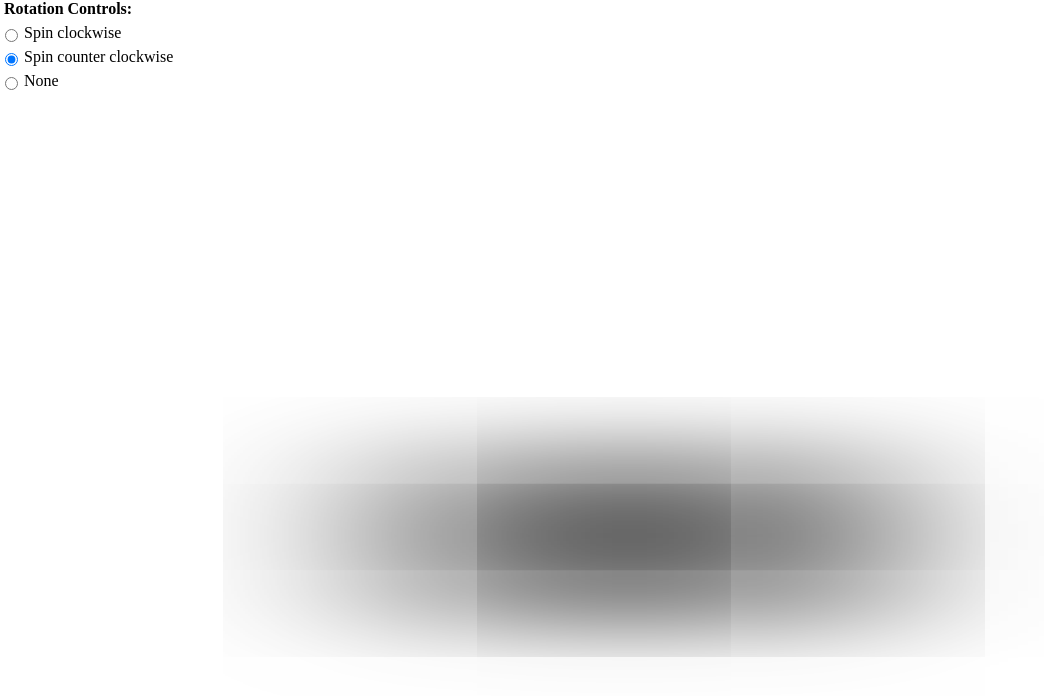
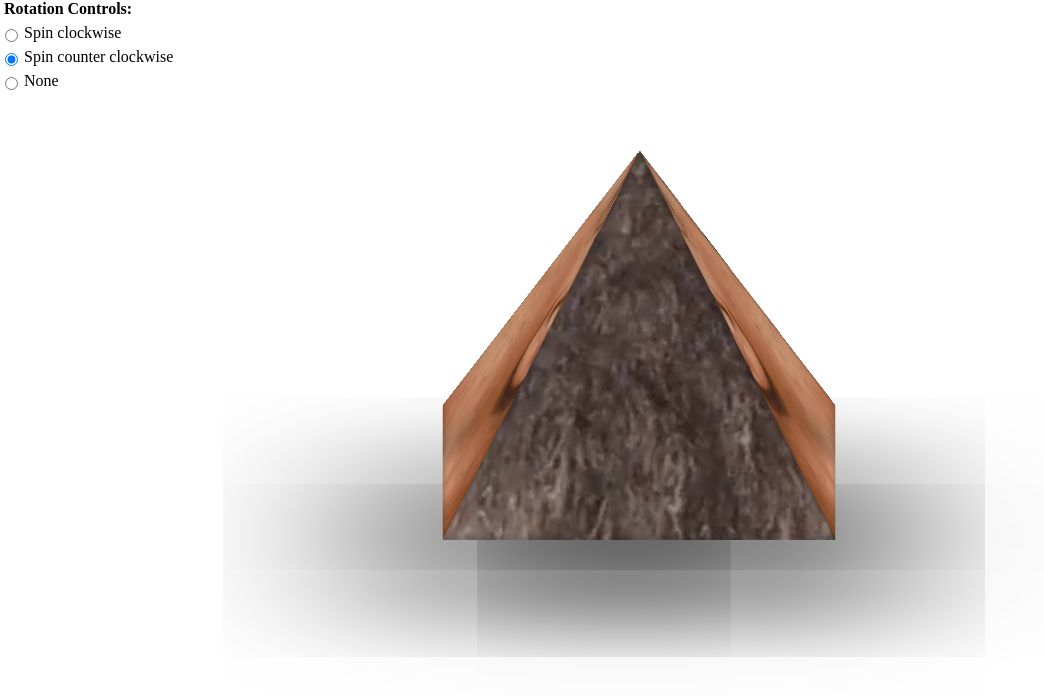
Before and after one commit to laine-hallot/obama-pyramid, a plain HTML site: page index.html in a window 1280 px wide. Shown: the whole page, without its empty margins (0-1044 px from the left). Drawn offline with Linux system fonts and the light colour scheme; the site is published under a folder, as on GitHub Pages, so addresses that start at the root find nothing.

Commit message:
fix: image links for gh page

```diff
--- a/style.css
+++ b/style.css
@@ -72,20 +72,20 @@ body {
 }
 
 .front {
-  background-image: url("/images/obamyd/obama_pyramid_face.png");
+  background-image: url("./images/obamyd/obama_pyramid_face.png");
   transform: translateZ(98.5px) rotateX(var(--face-incline));
   /* transform: rotateY(90deg) rotateX(var(--face-incline)) rotateZ(0deg) translateX(0px)
     translateY(0px) translateZ(90px); */
 }
 .back {
-  background-image: url("/images/obamyd/obama_pyramid_hair.png");
+  background-image: url("./images/obamyd/obama_pyramid_hair.png");
   transform: translateZ(-98.5px) rotateX(calc(-1 * var(--face-incline)));
   /* transform: rotateY(-90deg) rotateX(var(--face-incline)) rotateZ(0deg) translateX(0px)
     translateY(0px) translateZ(90px); */
 }
 
 .right {
-  background-image: url("/images/obamyd/obama_pyramid_right_ear.png");
+  background-image: url("./images/obamyd/obama_pyramid_right_ear.png");
   transform: translateX(-98.5px) rotateY(-270deg)
     rotateX(calc(-1 * var(--face-incline)));
   /* transform: rotateY(180deg) rotateX(-var(--face-incline)) rotateZ(0deg) translateX(0px)
@@ -93,7 +93,7 @@ body {
 }
 
 .left {
-  background-image: url("/images/obamyd/obama_pyramid_left_ear.png");
+  background-image: url("./images/obamyd/obama_pyramid_left_ear.png");
   transform: translateX(98.5px) rotateY(-90deg)
     rotateX(calc(-1 * var(--face-incline)));
   /* transform: rotateY(0deg) rotateX(-var(--face-incline)) rotateZ(0deg) translateX(0px)
@@ -101,7 +101,7 @@ body {
 }
 
 .bottom {
-  background-image: url("/images/obamyd/obama_pyramid_bottom.png");
+  background-image: url("./images/obamyd/obama_pyramid_bottom.png");
   transform: translateY(170px) rotateX(90deg);
 }
 
```
